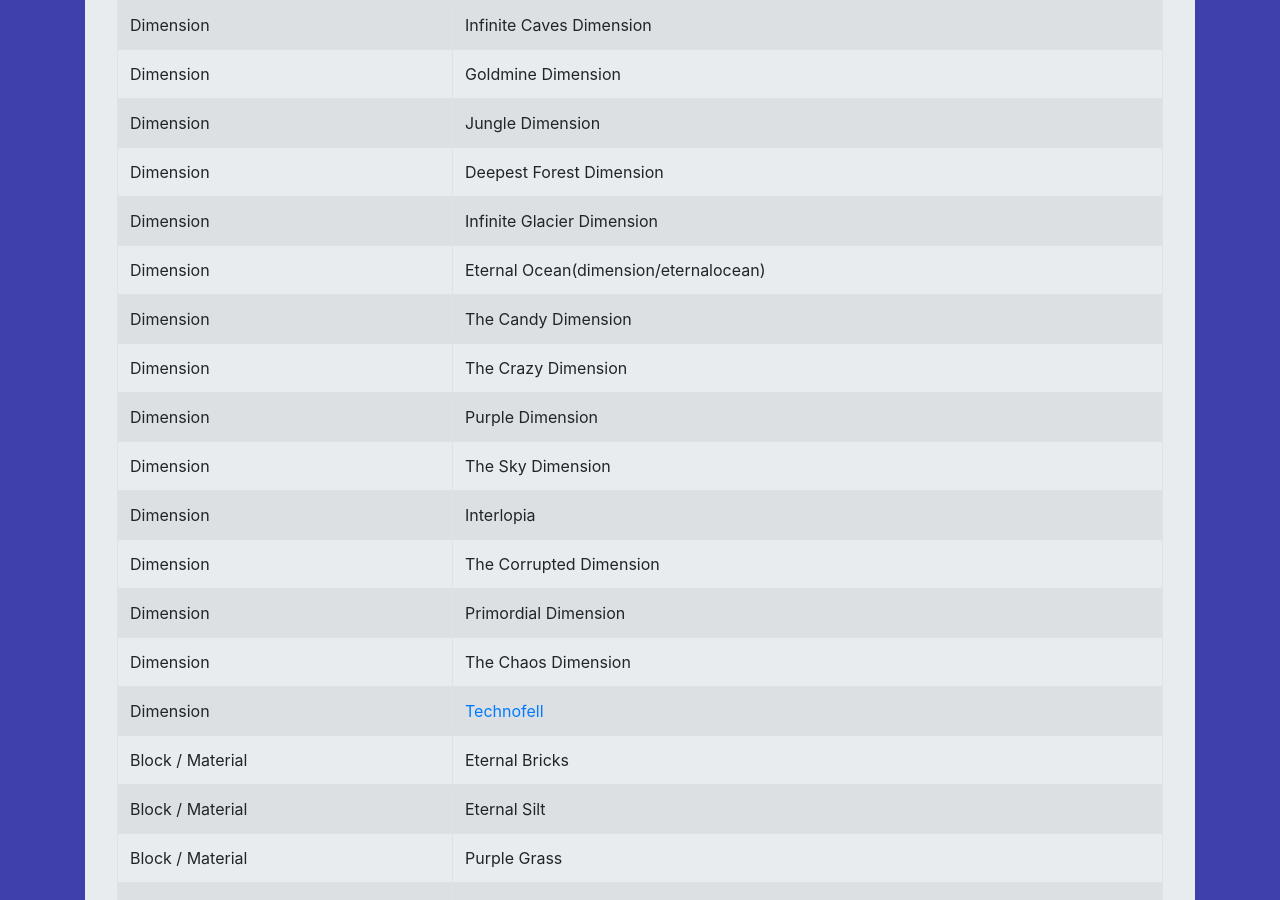
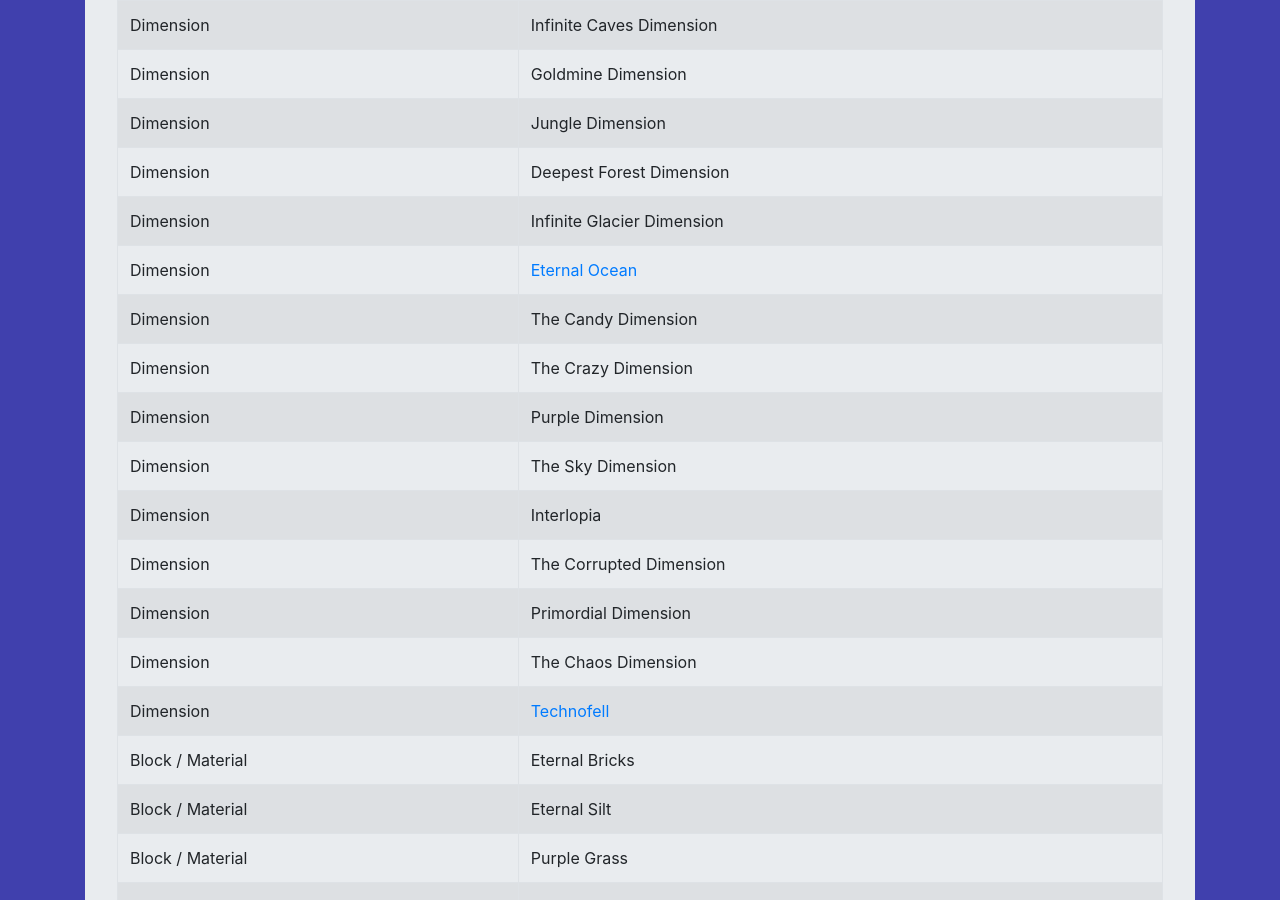
Before and after one commit to TeamCstudios/DimensionsMod, a Jekyll site: the page built from index.md, in a window 1280 px wide and 900 px high, scrolled down 478 px. Built offline with Jekyll 4.4.1, drawn with Linux system fonts in a browser that asks for light colours; nearby versions of some CDN libraries.

Commit message:
i picked a whole fucking bucket of whoopsie daisies

```diff
--- a/index.md
+++ b/index.md
@@ -20,7 +20,7 @@ Dimensions Mod wiki.
 | Dimension         | Jungle Dimension                                  |
 | Dimension         | Deepest Forest Dimension                          |
 | Dimension         | Infinite Glacier Dimension                        |
-| Dimension         | Eternal Ocean(dimension/eternalocean) |
+| Dimension         | [Eternal Ocean](dimension/eternalocean) |
 | Dimension         | The Candy Dimension                               |
 | Dimension         | The Crazy Dimension                               |
 | Dimension         | Purple Dimension                                  |
```
